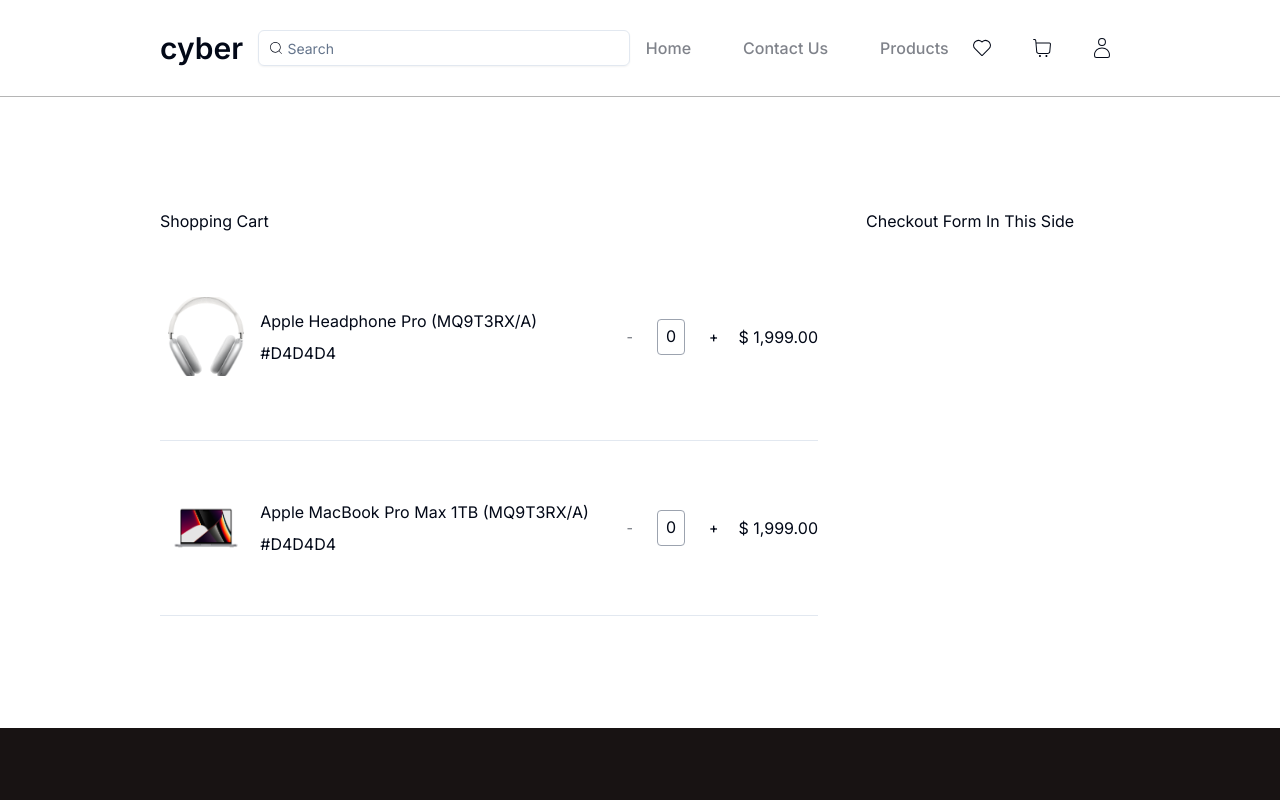
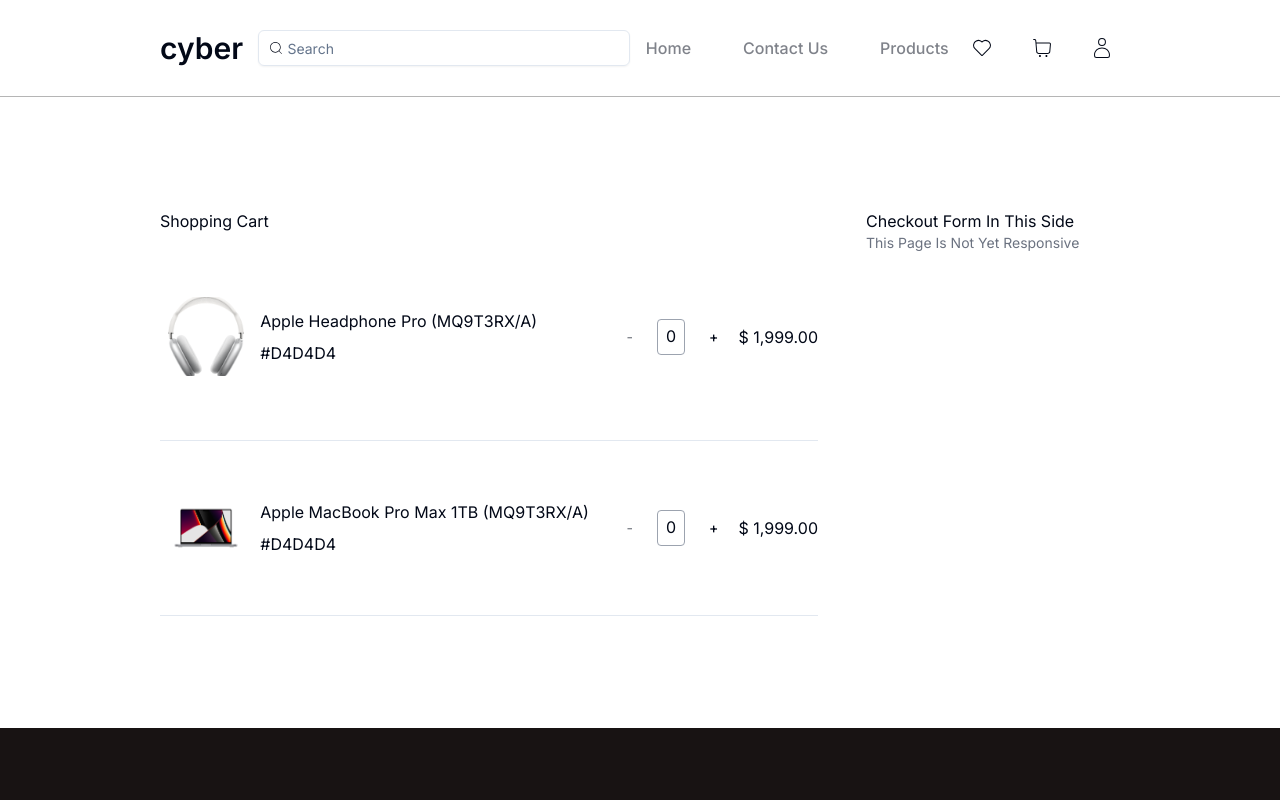
Before and after one commit to dharylovey/Mobile-E-Shop, a Next.js app: page /shop/cart in a window 1280 px wide. Shown: the top 800 px of the page. Built offline with nearby package versions, Linux system fonts and the light colour scheme.

Commit message:
not yet responsive

```diff
--- a/src/app/shop/cart/page.tsx
+++ b/src/app/shop/cart/page.tsx
@@ -10,7 +10,7 @@
   const [count, setCount] = useState(0);
   return (
     <div className="flex h-full items-center px-[160px] py-[112px]">
-      <div className="flex gap-[48px]">
+      <div className="flex w-full gap-[48px]">
         <div className="gap-[40px] flex flex-col">
           <h3>Shopping Cart</h3>
 
@@ -116,6 +116,9 @@
         </div>
         <div>
           <h1 className="capitalize">checkout form in this side</h1>
+          <p className="capitalize text-gray-500 text-sm">
+            This page is not yet responsive
+          </p>
         </div>
       </div>
     </div>
```
